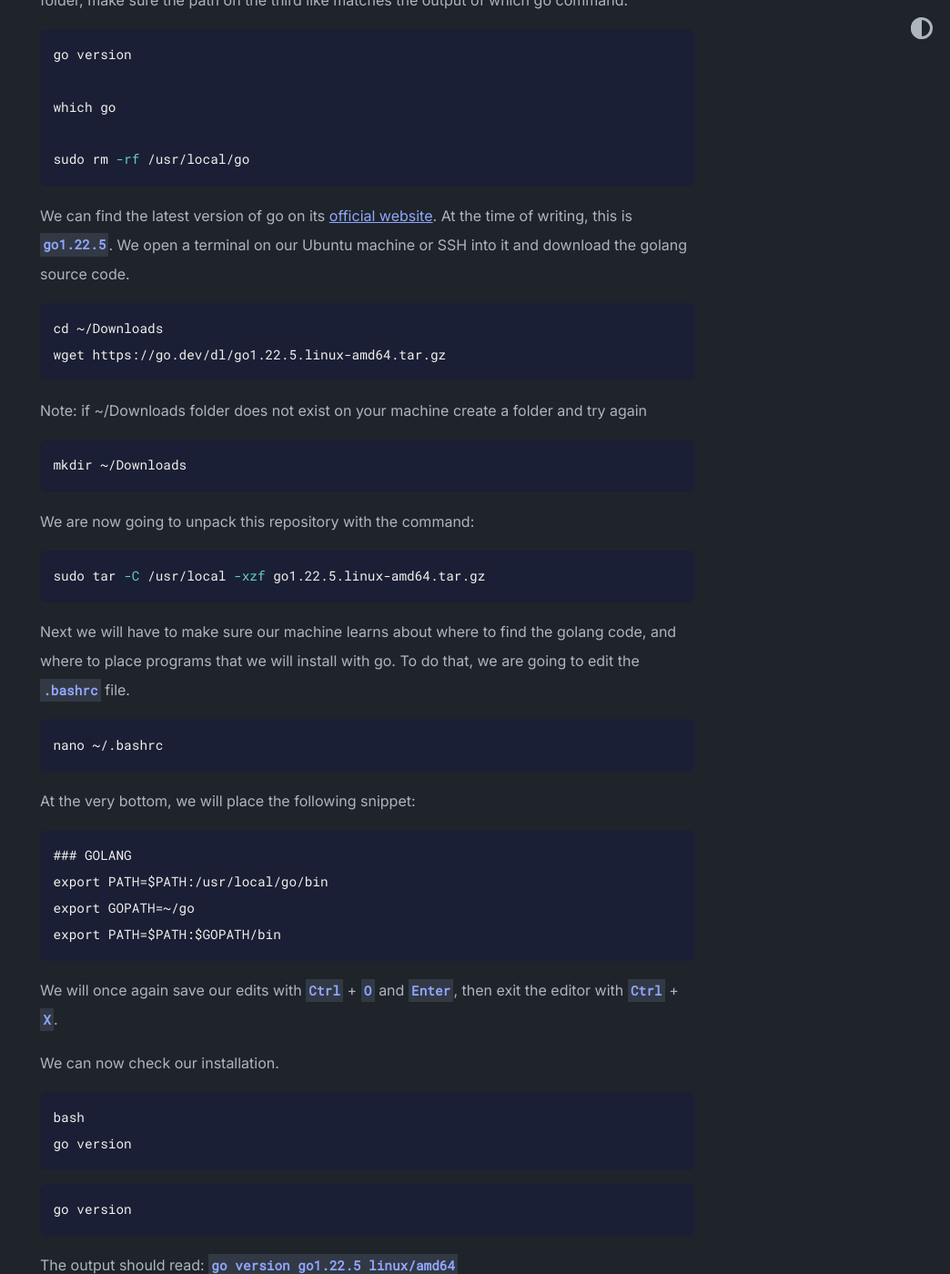
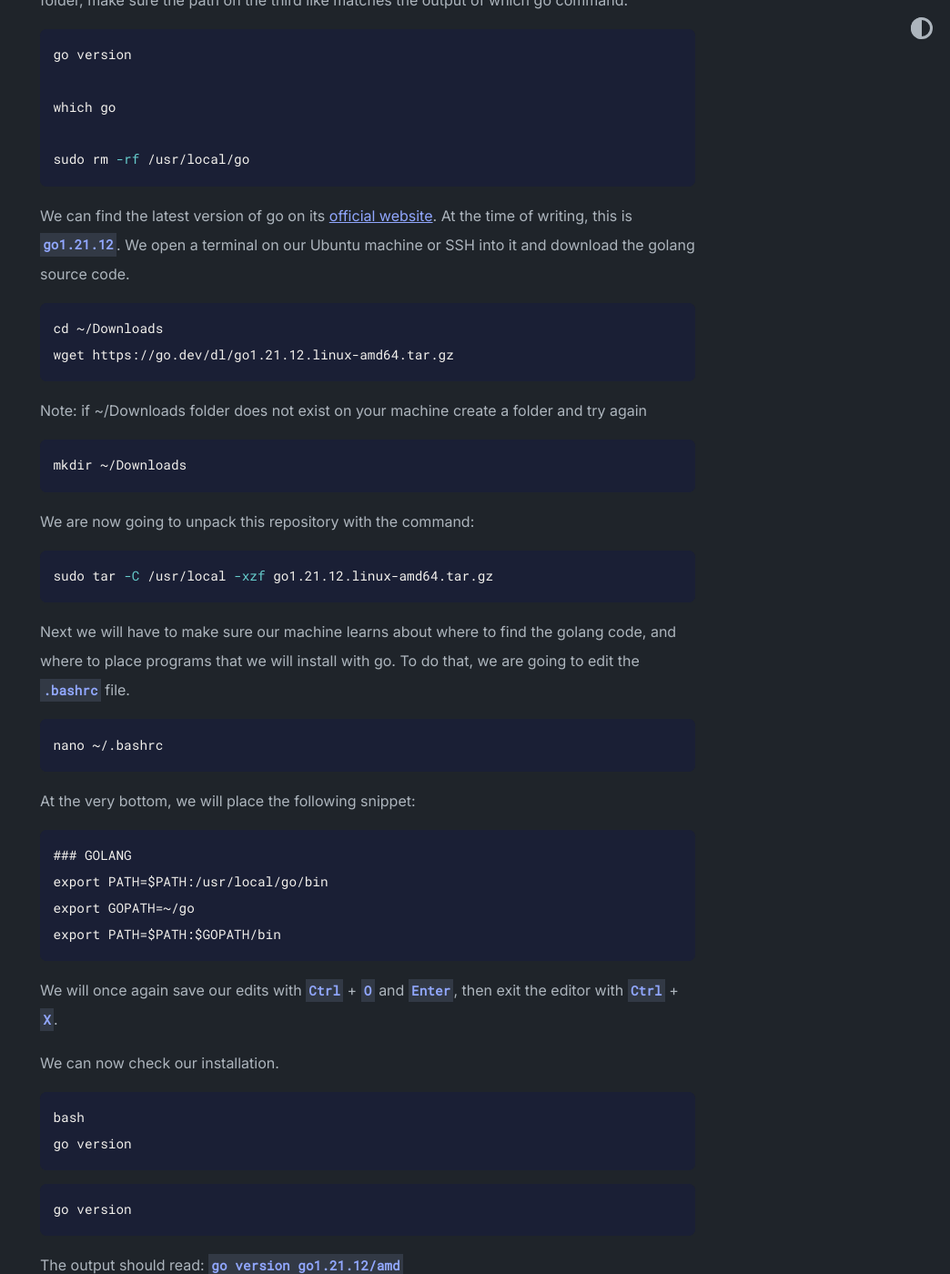
Before and after one commit to VancouverBitdevs/nodeacademy, a Jekyll site: the page built from _posts/2023-05-24-install-lnd.md, in a window 1280 px wide and 1400 px high, scrolled down 1623 px. Shown: the whole window at 91% size, without its empty margins (236-1280 px from the left). Built offline with Jekyll 4.4.1, drawn with Linux system fonts in a browser that asks for light colours; some of the changed text lies outside the part shown.

Commit message:
downgrade go version

````diff
--- a/_posts/2023-05-24-install-lnd.md
+++ b/_posts/2023-05-24-install-lnd.md
@@ -52,11 +52,11 @@ which go
 sudo rm -rf /usr/local/go
 ```
 
-We can find the latest version of go on its [official website](https://go.dev/dl/). At the time of writing, this is `go1.22.5`. We open a terminal on our Ubuntu machine or SSH into it and download the golang source code.
+We can find the latest version of go on its [official website](https://go.dev/dl/). At the time of writing, this is `go1.21.12`. We open a terminal on our Ubuntu machine or SSH into it and download the golang source code.
 
 ```shell
 cd ~/Downloads
-wget https://go.dev/dl/go1.22.5.linux-amd64.tar.gz
+wget https://go.dev/dl/go1.21.12.linux-amd64.tar.gz
 ```
 Note: if ~/Downloads folder does not exist on your machine create a folder and try again
 ```shell
@@ -66,7 +66,7 @@ mkdir ~/Downloads
 We are now going to unpack this repository with the command:
 
 ```shell
-sudo tar -C /usr/local -xzf go1.22.5.linux-amd64.tar.gz
+sudo tar -C /usr/local -xzf go1.21.12.linux-amd64.tar.gz
 ```
 
 Next we will have to make sure our machine learns about where to find the golang code, and where to place programs that we will install with go. To do that, we are going to edit the `.bashrc` file.
@@ -97,7 +97,7 @@ go version
 go version
 ```
 
-The output should read: `go version go1.22.5 linux/amd64`
+The output should read: `go version go1.21.12/amd`
 
 ### Downloading the source code
 
````
